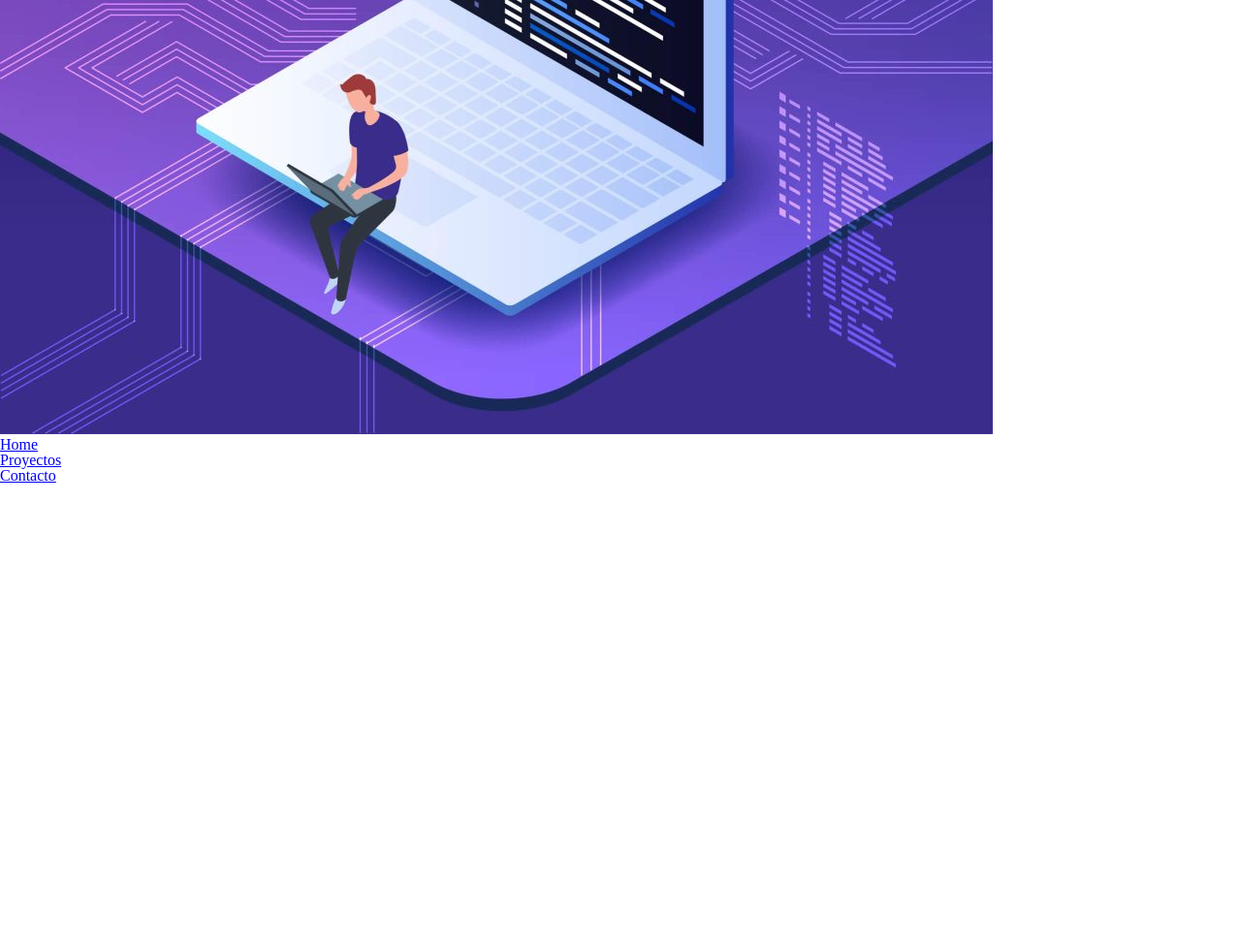
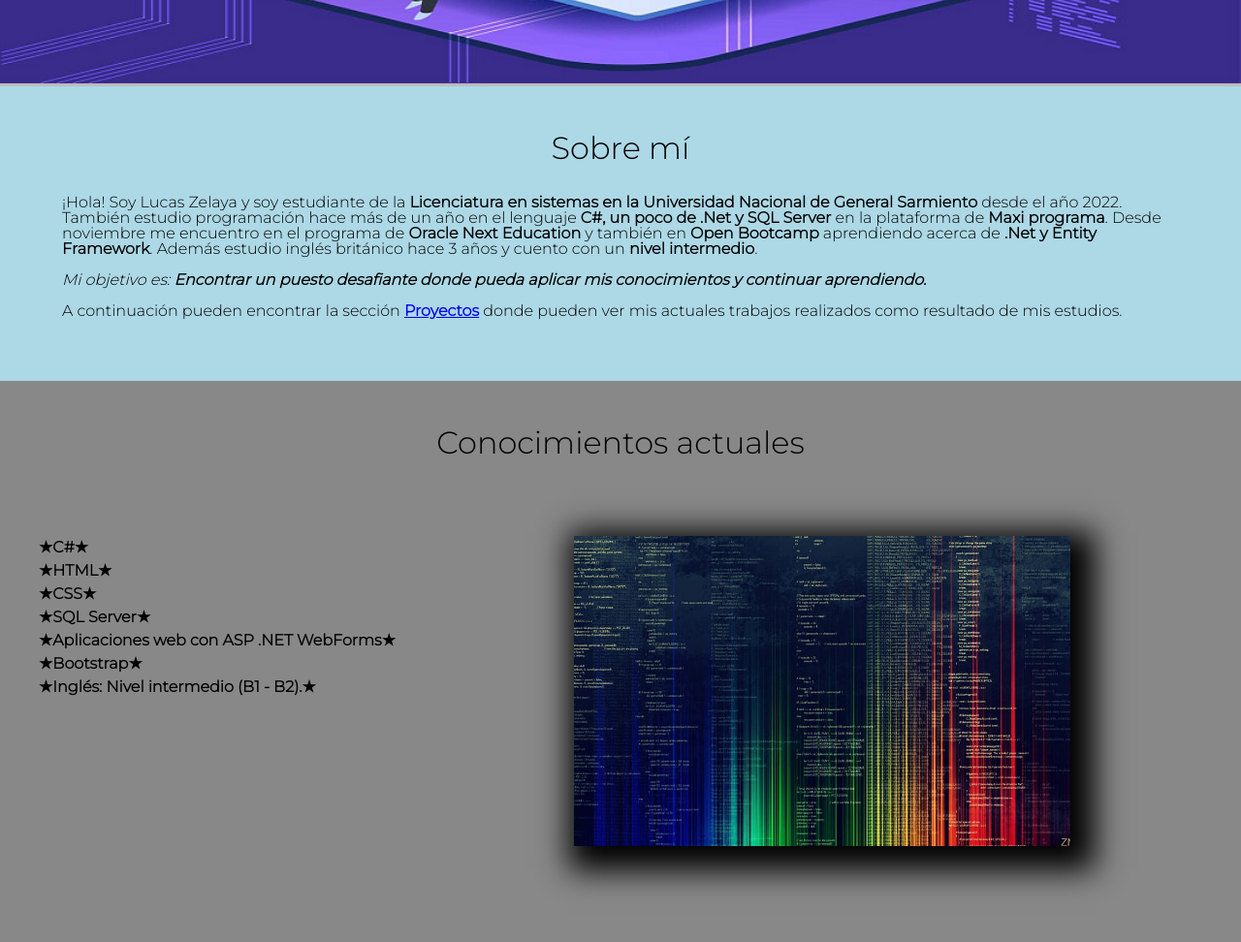
Before and after one commit to LucasZelaya07/My-portfolio, a plain HTML site: page Index.html in a window 1280 px wide. Shown: the part 320-1292 px from the top of the page at 97% size. Before the commit the page ends 819 px from the top, so only its background shows below. Drawn offline with Linux system fonts and the light colour scheme.

Commit message:
agregando estilos e información

```diff
--- a/Index.html
+++ b/Index.html
@@ -12,7 +12,7 @@
     <body>
         <header>
             <div class="caja">
-                <h1><img src="Nav.jpg"></h1>
+                <h1><img class="nav-imagen" src="Nav.png"></h1>
                 <nav>
                     <ul>
                         <li><a href="Index.html">Home</a></li>
@@ -22,5 +22,35 @@
                 </nav>
             </div>
         </header>
+        <main>
+            <section class="principal">
+
+                <h2 class="titulo-principal">Sobre mí</h2>
+
+                <p>¡Hola! Soy Lucas Zelaya y soy estudiante de la <strong>Licenciatura en sistemas en la Universidad Nacional de General Sarmiento</strong> desde el año 2022. También estudio programación hace más de un año en el lenguaje <strong>C#, un poco de .Net y SQL Server</strong> en la plataforma de <strong>Maxi programa</strong>. Desde noviembre me encuentro en el programa de <strong>Oracle Next Education</strong> y también en <strong>Open Bootcamp</strong> aprendiendo acerca de <strong>.Net y Entity Framework</strong>. Además estudio inglés británico hace 3 años y cuento con un <strong>nivel intermedio</strong>.</p>
+
+                <p id="mision"><em>Mi objetivo es: <strong>Encontrar un puesto desafiante donde pueda aplicar mis conocimientos y continuar aprendiendo.</strong></em></p>
+
+                <p>A continuación pueden encontrar la sección <a href="Proyectos.html"><strong>Proyectos</strong></a> donde pueden ver mis actuales trabajos realizados como resultado de mis estudios.</p>
+
+            </section>
+            <section class="conocimientos">
+
+                <h3 class="titulo-principal">Conocimientos actuales</h3>
+
+                <div class="conocimientos">
+                    <ul class="lista-conocimientos">
+                        <li class="items">C#</li>
+                        <li class="items">HTML</li>
+                        <li class="items">CSS</li>
+                        <li class="items">SQL Server</li>
+                        <li class="items">Aplicaciones web con ASP .NET WebForms</li>
+                        <li class="items">Bootstrap</li>
+                        <li class="items">Inglés: Nivel intermedio (B1 - B2).</li>
+                    </ul><img src="Conocimientos.jpg" class="imagen-conocimientos">
+                </div>
+
+            </section>
+        </main>
     </body>
 </html>
--- a/Style.css
+++ b/Style.css
@@ -0,0 +1,121 @@
+/* Index */
+body{
+    font-family: 'Montserrat', sans-serif;
+}
+
+header {
+    background-color: #BBBBBB;
+    padding: 0 0;
+}
+
+.caja{
+    width: 100%;
+    position: relative;
+    margin: 0 auto;
+}
+
+nav{
+    position: absolute;
+    top:110px;
+    right: 0;
+}
+.nav-imagen{
+    width: 100%;
+}
+nav li{
+    display: inline;
+    margin: 0 0 0 15px;
+}
+
+nav a{
+    text-transform: uppercase;
+    color: red;
+    font-weight: bold;
+    font-size: 22px;
+    text-decoration: none;
+}
+
+nav a:hover{
+    color: #c78c19;
+    text-decoration: underline;
+}
+.principal{
+    padding: 3em 0;
+    background: lightblue;
+    width: 100%;
+    margin: 0 auto;
+}
+
+.titulo-principal{
+    text-align: center;
+    font-size: 2em;
+    margin: 0 0 1em;
+    clear:left;
+}
+
+.principal p{
+    margin: 0 5% 1em;
+    font-size: 1em;
+}
+
+.principal strong{
+    font-weight: bold;
+}
+
+.principal em{
+    font-style: italic;
+}
+.conocimientos{
+    padding: 3em 0;
+    background: #888888;
+}
+
+.contenido-conocimientos{
+    width: 640px;
+    margin: 0 auto;
+}
+
+.lista-conocimientos{
+    width: 40%;
+    padding: 0 40px;
+    display: inline-block;
+    vertical-align: top;
+}
+
+.items{
+    line-height: 1.5;
+    font-weight: bold
+}
+
+.items:before{
+    content:"★"
+}
+.items::after{
+    content:"★"
+}
+
+.imagen-conocimientos{
+    width: 40%;
+    transition: 400ms;
+    box-shadow: 10px 10px 30px 15px #000000;
+}
+
+.imagen-conocimientos:hover{
+    opacity: 0.3;
+}
+
+@media screen and (max-width:480px){
+    h1{
+        text-align: center;
+    }
+    nav{
+        position: static;
+    }
+    .caja, .principal, .contenido-conocimientos, .nav-imagen {
+        width: auto;
+    }
+    .lista-conocimientos, .imagen-conocimientos{
+        width: 100%;
+    }
+
+}
```
Also changed, not shown: Conocimientos.jpg (added), Nav.jpg (deleted), Nav.png (added).
